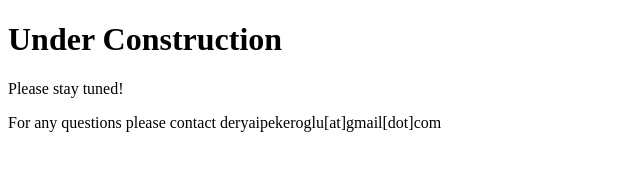
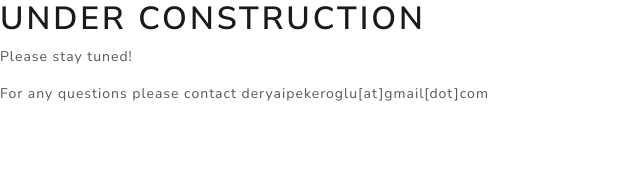
Before and after one commit to deryaipek/deryaipek.github.io, a plain HTML site: page index.html in a window 1280 px wide. Shown: the whole page, without its empty margins (0-640 px from the left). Drawn offline with Linux system fonts and the light colour scheme.

Commit message:
Update index.html

```diff
--- a/index.html
+++ b/index.html
@@ -1,5 +1,8 @@
 <!DOCTYPE html>
 <html>
+<head>
+<link rel="stylesheet" href="bootstrap.css">
+</head>
 <body>
 <h1>Under Construction</h1>
 <p>Please stay tuned!</p>
```
